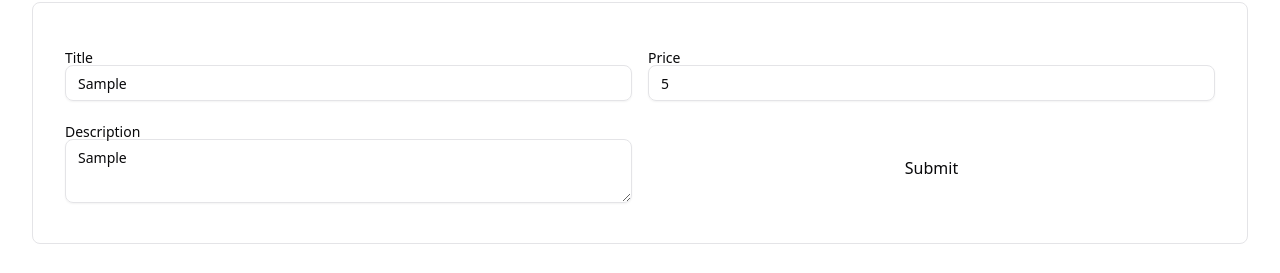
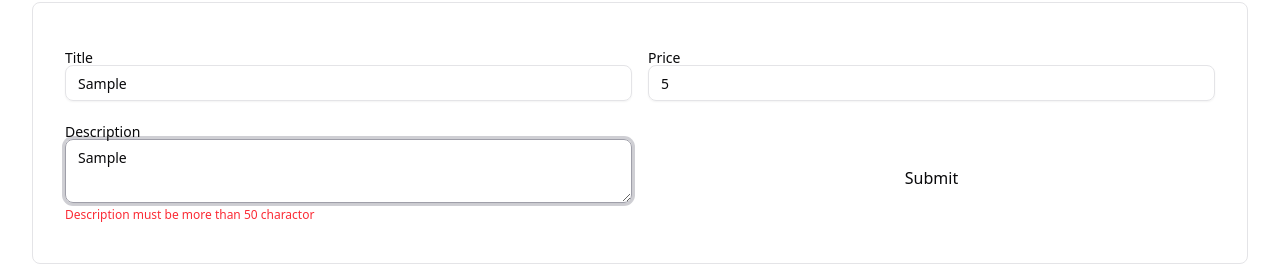
Before and after one commit to settasitnantajan/RentKub, a React (Vite) app in the folder client/: page /admin/camping in a window 1280 px wide. Both pictures are taken after typing "Sample", "5", "Sample" into the empty fields and a click on the button "Submit". Shown: the part 115-388 px from the top of the page. Built offline with nearby package versions, Linux system fonts and the light colour scheme; no server answers.

Commit message:
add error text to form
-add error text when text get error with condition

```diff
--- a/client/package.json
+++ b/client/package.json
@@ -11,6 +11,7 @@
   },
   "dependencies": {
     "@clerk/clerk-react": "^5.24.2",
+    "@hookform/resolvers": "^4.1.3",
     "@radix-ui/react-dropdown-menu": "^2.1.6",
     "@radix-ui/react-label": "^2.1.2",
     "@radix-ui/react-slot": "^1.1.2",
@@ -26,7 +27,8 @@
     "sonner": "^2.0.1",
     "tailwind-merge": "^3.0.2",
     "tailwindcss": "^4.0.14",
-    "tailwindcss-animate": "^1.0.7"
+    "tailwindcss-animate": "^1.0.7",
+    "zod": "^3.24.2"
   },
   "devDependencies": {
     "@eslint/js": "^9.21.0",
--- a/client/src/components/form/FormInputs.jsx
+++ b/client/src/components/form/FormInputs.jsx
@@ -1,13 +1,21 @@
 import { Input } from "../ui/input";
 import { Label } from "../ui/label";
 
-const FormInputs = ({ register, name, type, placeholder }) => {
+const FormInputs = ({ register, name, type, placeholder, errors }) => {
   return (
     <div className="mb-2">
       <Label htmlFor={name} className="capitalize">
         {name}
       </Label>
-      <Input {...register(name)} type={type} placeholder={placeholder} />
+      <Input
+        {...register(name)}
+        type={type}
+        placeholder={placeholder}
+        className={`${errors[name] && "border-red-500"}`}
+      />
+      {errors[name] && (
+        <p className="text-red-500 text-xs mt-1">{errors[name].message}</p>
+      )}
     </div>
   );
 };
--- a/client/src/components/form/TextAreaInput.jsx
+++ b/client/src/components/form/TextAreaInput.jsx
@@ -1,7 +1,7 @@
 import { Label } from "../ui/label";
 import { Textarea } from "../ui/textarea";
 
-const TextAreaInput = ({ register, name, type, placeholder }) => {
+const TextAreaInput = ({ register, name, type, placeholder, errors }) => {
   return (
     <div className="mb-2">
       <Label htmlFor={name} className="capitalize">
@@ -9,10 +9,13 @@ const TextAreaInput = ({ register, name, type, placeholder }) => {
       </Label>
       <Textarea
         {...register(name)}
-        row={5}
         type={type}
         placeholder={placeholder}
+        className={`${errors[name] && "border-red-500"}`}
       />
+      {errors[name] && (
+        <p className="text-red-500 text-xs mt-1">{errors[name].message}</p>
+      )}
     </div>
   );
 };
--- a/client/src/pages/admin/Camping.jsx
+++ b/client/src/pages/admin/Camping.jsx
@@ -1,13 +1,19 @@
 import FormInputs from "@/components/form/FormInputs";
 import TextAreaInput from "@/components/form/TextAreaInput";
 import { useForm } from "react-hook-form";
+import { zodResolver } from "@hookform/resolvers/zod";
+import { CampingSchema } from "@/utils/schemas";
 
 const Camping = () => {
-  const { register, handleSubmit } = useForm();
+  const { register, handleSubmit, formState } = useForm({
+    resolver: zodResolver(CampingSchema),
+  });
 
   const onSubmit = (data) => {
     console.log(data);
   };
+
+  const { errors } = formState;
 
   return (
     <section>
@@ -20,6 +26,7 @@ const Camping = () => {
               name="title"
               type="text"
               placeholder="Input Your Title"
+              errors={errors}
             />
 
             <FormInputs
@@ -27,6 +34,7 @@ const Camping = () => {
               name="price"
               type="number"
               placeholder="Input Your Price"
+              errors={errors}
             />
 
             <TextAreaInput
@@ -34,6 +42,7 @@ const Camping = () => {
               name="description"
               type="text"
               placeholder="Input Your Description"
+              errors={errors}
             />
 
             <button>Submit</button>
--- /dev/null
+++ b/client/src/utils/schemas.js
@@ -0,0 +1,7 @@
+import { z } from "zod";
+
+export const CampingSchema = z.object({
+  title: z.string().min(2, "Title must be more than 2 charactor"),
+  price: z.coerce.number(),
+  description: z.string().min(50, "Description must be more than 50 charactor"),
+});
```
Also changed, not shown: 1 other file (tests, documents, lock files or other folders).
